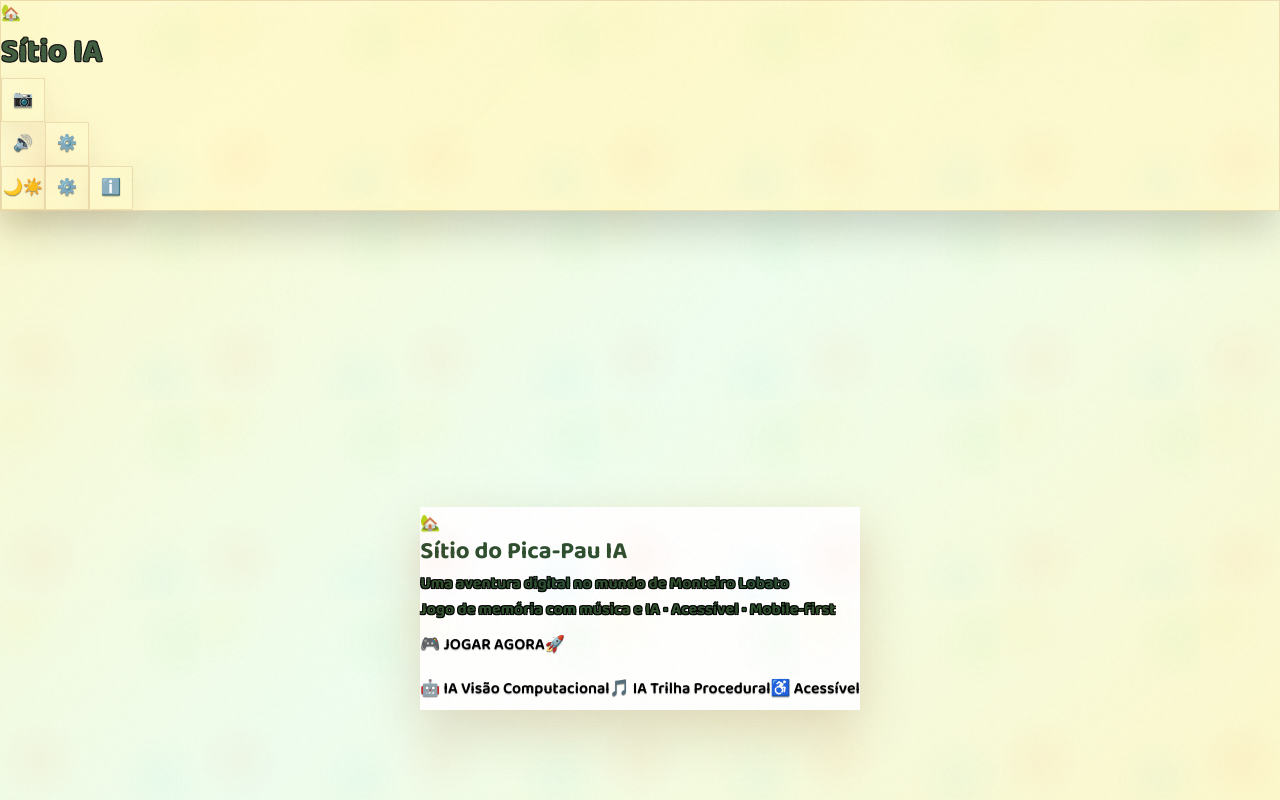
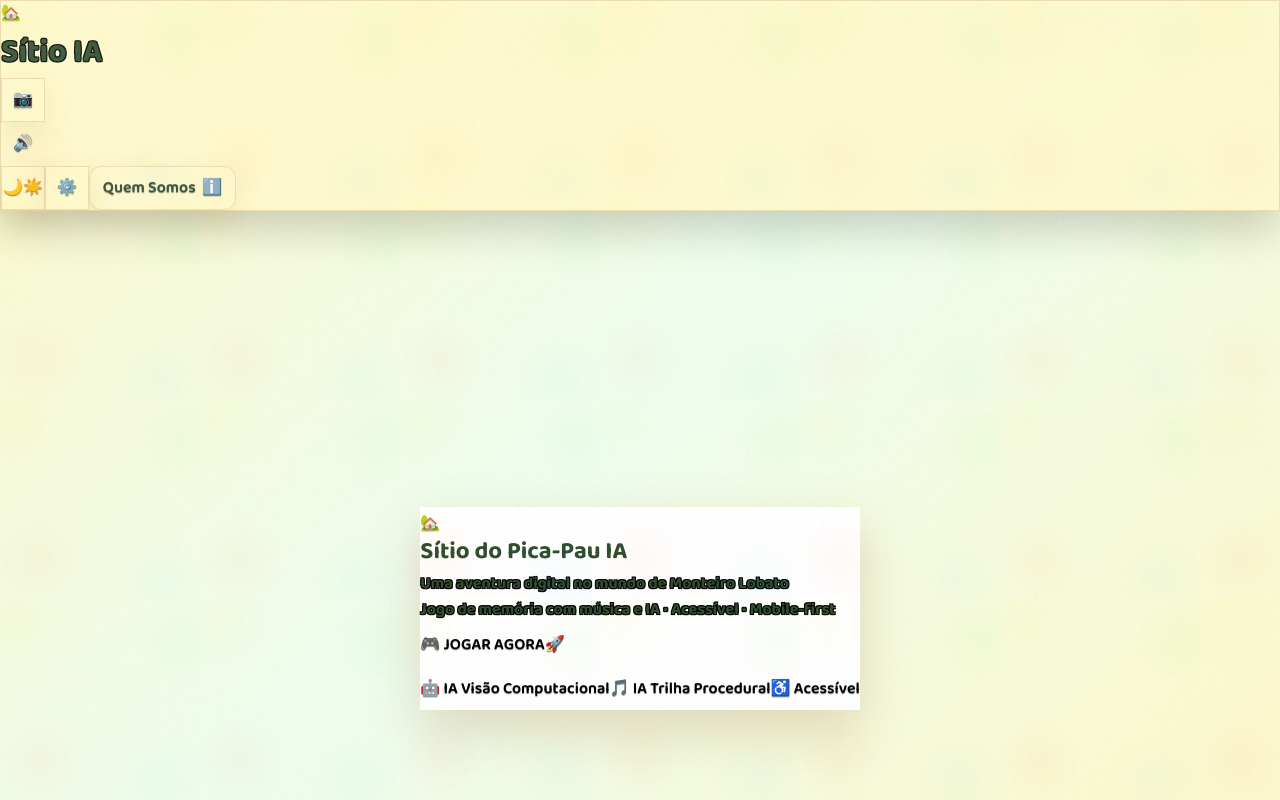
Before and after one commit to TauanRibeiro/sitio-do-pica-pau-ia, a React (Vite) app: page / in a window 1280 px wide. Shown: the top 800 px of the page. Built offline with nearby package versions, Linux system fonts and the light colour scheme; a web font is replaced by a local one.

Commit message:
chore: auto-commit before deploy - 2025-09-19T13:19:36.979Z

```diff
--- a/src/App.jsx
+++ b/src/App.jsx
@@ -29,7 +29,7 @@
 }
 
 // Circular Music Toggle component
-function MusicToggle({ isOn, onToggle, onAdvanced, disabled = false, labelOn = 'Pausar música', labelOff = 'Tocar música' }) {
+function MusicToggle({ isOn, onToggle, disabled = false, labelOn = 'Pausar música', labelOff = 'Tocar música' }) {
   return (
     <div className="relative flex items-center">
       <button
@@ -46,14 +46,6 @@
         {isOn && (
           <span className="absolute inset-0 rounded-full animate-ping bg-[var(--secondary)]/25" aria-hidden />
         )}
-      </button>
-      <button
-        type="button"
-        aria-label="Configurações avançadas de áudio"
-        className="ml-2 w-8 h-8 rounded-full glass text-[var(--accent)] hover:glass-elevated focus:outline-none focus-visible:ring-2 ring-[var(--accent)]/50"
-        onClick={onAdvanced}
-      >
-        <span className="text-lg">⚙️</span>
       </button>
     </div>
   );
@@ -227,7 +219,7 @@
             >
               <span className="text-lg">📷</span>
             </button>
-            <MusicToggle isOn={musicPlaying} onToggle={() => setMusicPlaying(v => !v)} onAdvanced={() => setShowAudioModal(true)} />
+            <MusicToggle isOn={musicPlaying} onToggle={() => setMusicPlaying(v => !v)} />
             <ThemeToggle theme={theme} setTheme={setTheme} />
             <button
               onClick={() => setShowAudioModal(true)}
@@ -238,10 +230,11 @@
             </button>
             <button
               onClick={() => setShowAboutModal(true)}
-              className="grid place-items-center w-12 h-12 rounded-full glass hover:glass-elevated text-[var(--fg)] transition-all focus:outline-none focus-visible:ring-2 focus-visible:ring-yellow-400 shadow-md hover:scale-105"
-              aria-label="Quem somos"
+              className="tab-btn text-xs sm:text-sm"
+              aria-label="Sobre o projeto"
             >
-              <span className="text-lg">ℹ️</span>
+              <span className="hidden sm:inline">Quem Somos</span>
+              <span className="sm:hidden text-lg">ℹ️</span>
             </button>
           </div>
         </motion.header>
```
